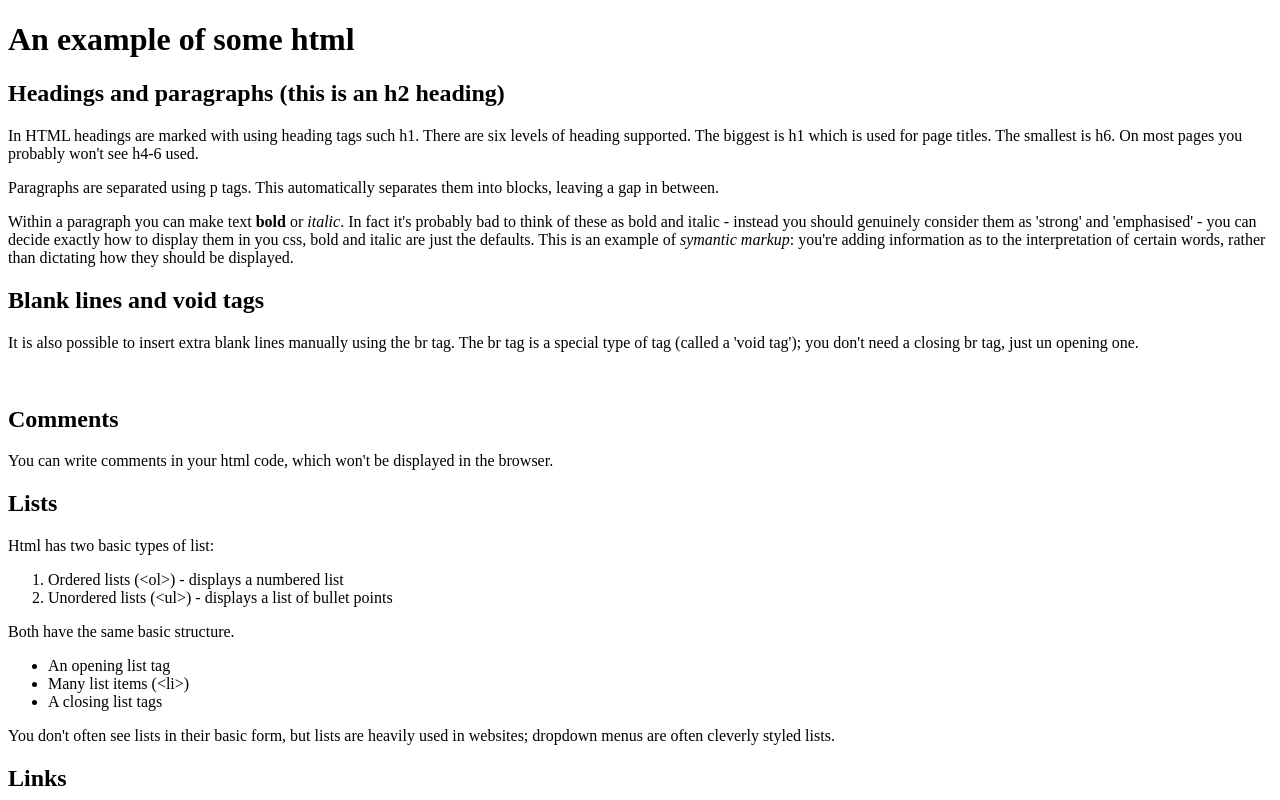
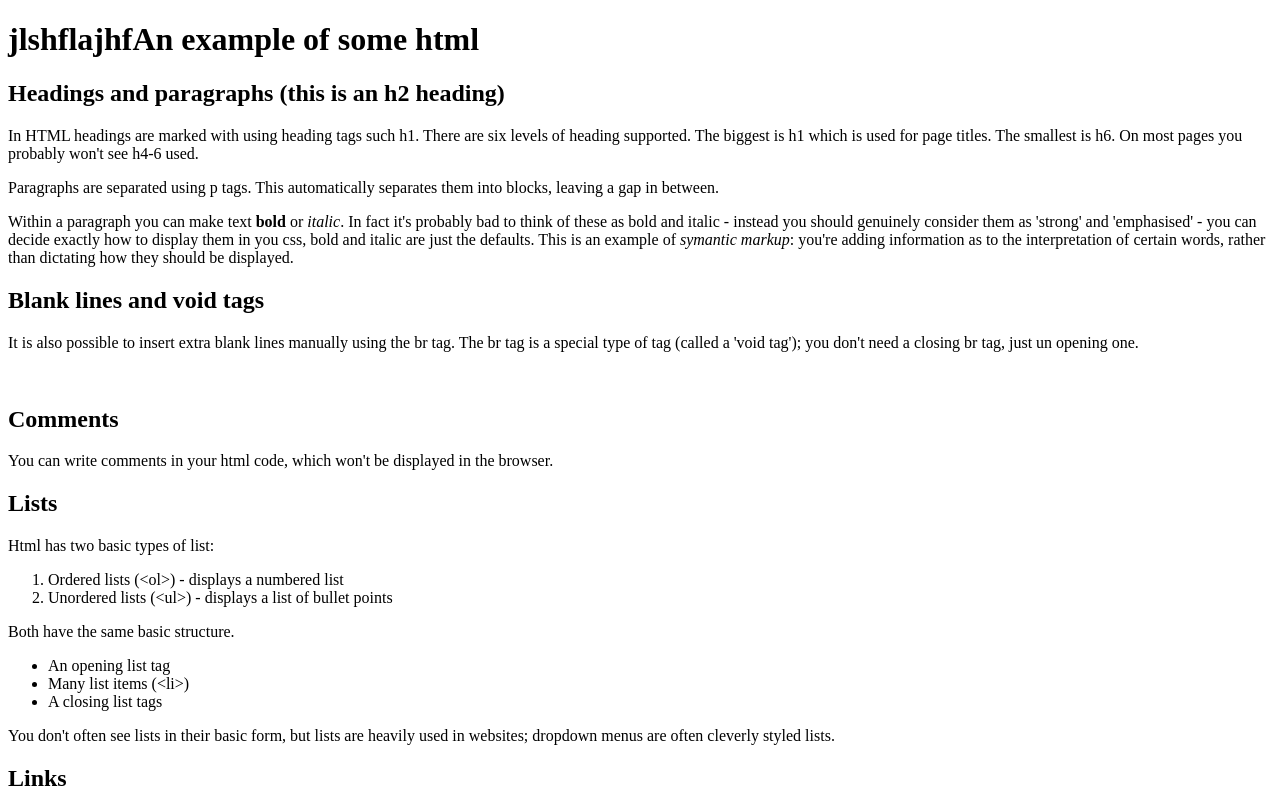
Before and after one commit to Nur1023/NTGirlsCodeOnlyISTEK, a plain HTML site: page example.html in a window 1280 px wide. Shown: the top 800 px of the page. Drawn offline with Linux system fonts and the light colour scheme.

Commit message:
Update example.html

```diff
--- a/example.html
+++ b/example.html
@@ -6,7 +6,7 @@
 
 <body>
 
-  <h1>An example of some html</h1>
+  <h1>jlshflajhfAn example of some html</h1>
 
   <h2>Headings and paragraphs (this is an h2 heading)</h2>
 
```
